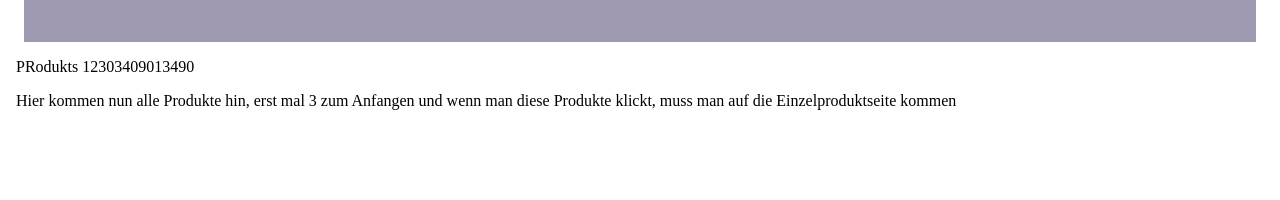
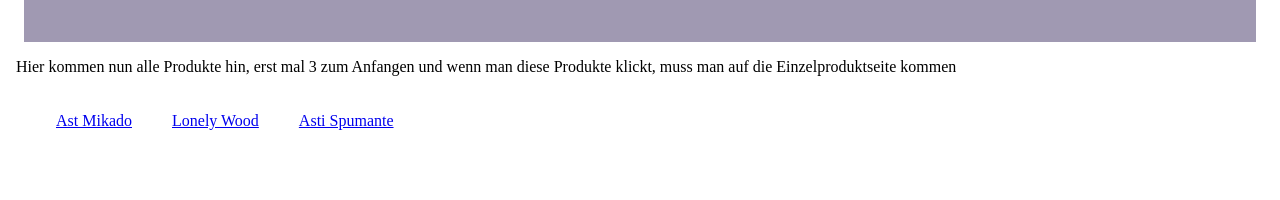
Before and after one commit to Madjazz-cloud/eCommerce-store, a Next.js app: page /products in a window 1280 px wide. Shown: the part 439-639 px from the top of the page. Built offline with nearby package versions, Linux system fonts and the light colour scheme.

Commit message:
Progressing on ecommerce store

```diff
--- a/components/Header.js
+++ b/components/Header.js
@@ -27,8 +27,7 @@ const Inline = styled.ul`
     font-family: 'Inconsolata', monospace;
   }
   & li a:hover {
-    background-color: #d6d3de;
-    text-transform: ;
+    color: white;
   }
 `;
 const Footer = styled.footer`
@@ -51,7 +50,7 @@ function Header() {
           <Inline>
             <li>
               <Link href="/home">
-                <a>Home</a>
+                <a>Home </a>
               </Link>
             </li>
             <li>
--- /dev/null
+++ b/components/dataproducts.js
@@ -0,0 +1,23 @@
+import React from 'react';
+import styled from 'styled-components';
+import Link from 'next/link';
+
+const allProducts = [
+  {
+    name: 'Ast Mikado',
+    id: 0,
+    description: 'a Haufen Äste'
+  },
+  {
+    name: 'Lonely Wood',
+    id: 1,
+    description: 'das einsame Holz'
+  },
+  {
+    name: 'Asti Spumante',
+    id: 2,
+    description: 'Wortwitz von die Itaka her'
+  }
+];
+
+export default allProducts;
--- a/pages/home.js
+++ b/pages/home.js
@@ -2,13 +2,16 @@ import React from 'react';
 import styled from 'styled-components';
 import Link from 'next/link';
 import Header from '../components/Header';
-import Slideshow from '../components/Slideshow.js';
+import Slideshow from '../components/Slideshow';
+import allProducts from '../components/dataproducts';
 
 function Home() {
   return (
     <div>
       <Header />
       <Slideshow />
+      <p>{allProducts[0].name}</p> /* einfach nur als Beispiel gemacht um zu
+      sehen, ob dataproducts global auf allen Seiten funktioniert!*/
     </div>
   );
 }
--- a/pages/products.js
+++ b/pages/products.js
@@ -1,7 +1,16 @@
-import React from 'react';
+import React, { useState } from 'react';
 import styled from 'styled-components';
 import Link from 'next/link';
 import Header from '../components/Header';
+import allProducts from '../components/dataproducts';
+
+const ProductLink = styled.ul`
+  padding: 20px;
+
+  & a {
+    padding: 20px;
+  }
+`;
 
 function Products() {
   return (
@@ -10,13 +19,18 @@ function Products() {
         <Header />
       </div>
       <main>
-        <div>
-          <p>PRodukts 12303409013490</p>
-        </div>
+        <div></div>
         <p>
           Hier kommen nun alle Produkte hin, erst mal 3 zum Anfangen und wenn
           man diese Produkte klickt, muss man auf die Einzelproduktseite kommen
         </p>
+        <ProductLink>
+          {allProducts.map((product, key) => (
+            <Link href="/singleproduct">
+              <a>{product.name}</a>
+            </Link>
+          ))}
+        </ProductLink>
       </main>
     </body>
   );
```
Also changed, not shown: pages/singleproduct.js (added, +16 -0 lines).
